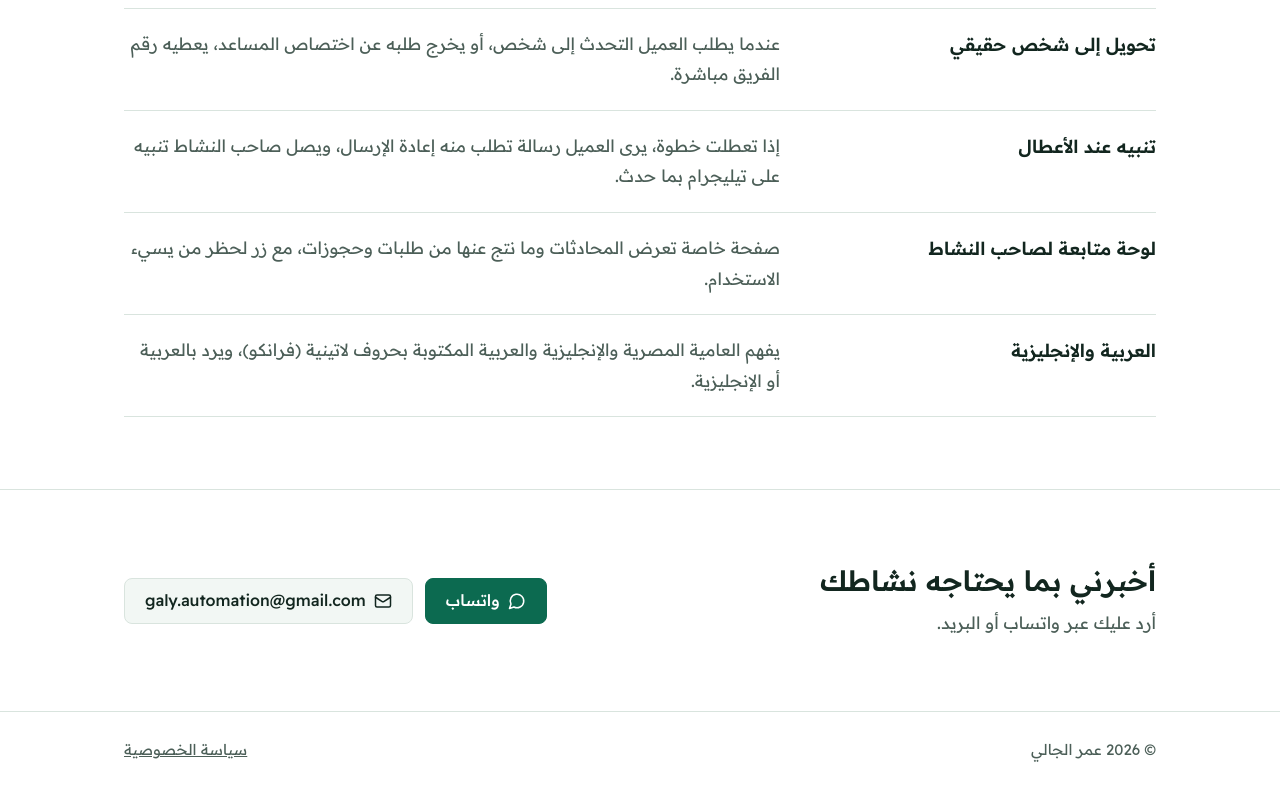
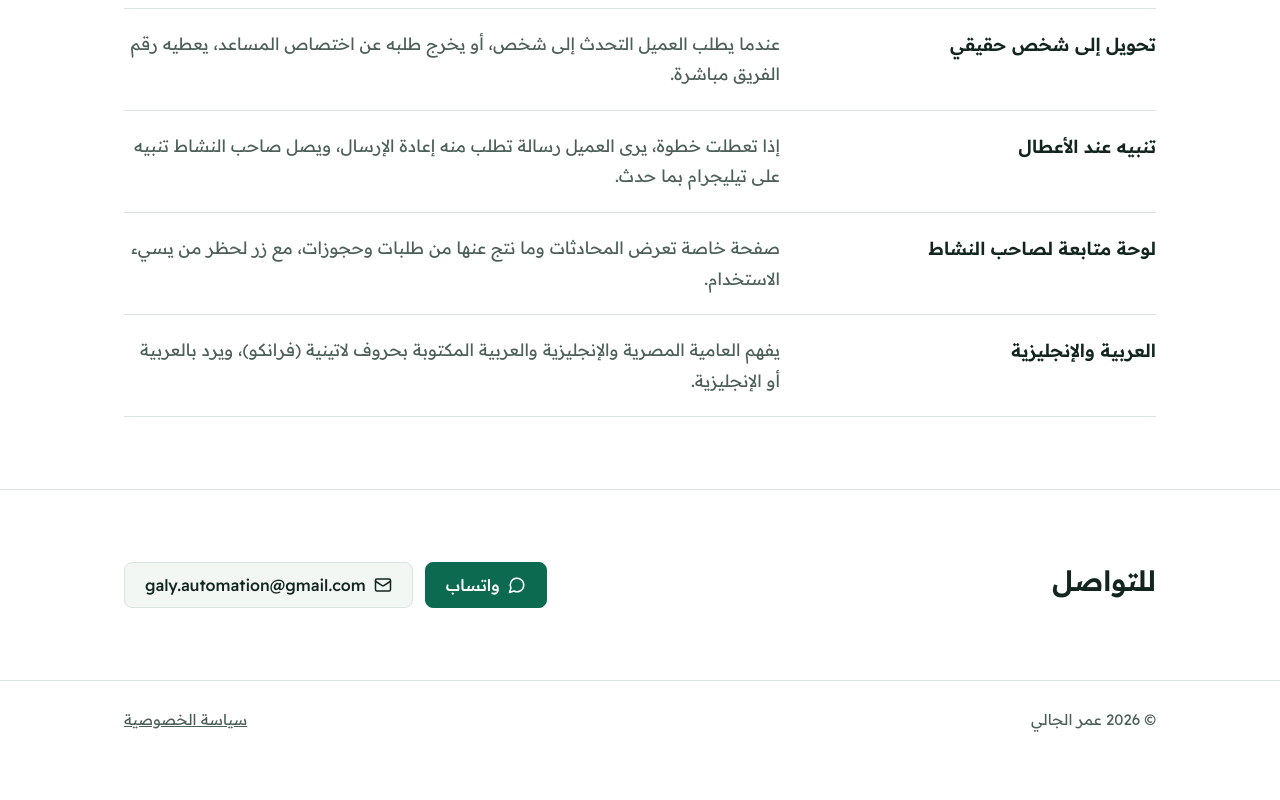
Before and after one commit to Omar-Galy/Omar-Galy.github.io, a plain HTML site: page index.html in a window 1280 px wide. Shown: the part 2426-3226 px from the top of the page. After the commit the page ends 3195 px from the top, so only its background shows below. Drawn offline with Linux system fonts and the light colour scheme; a web font is replaced by a local one.

Commit message:
Contact sections: home heading is just Contact, the 'I reply on WhatsApp or by email' line removed from all pages

```diff
--- a/index.html
+++ b/index.html
@@ -170,8 +170,7 @@
   <section id="contact">
     <div class="container contact">
       <div>
-        <h2><span data-lang="ar">أخبرني بما يحتاجه نشاطك</span><span data-lang="en">Tell me what your business needs</span></h2>
-        <p><span data-lang="ar">أرد عليك عبر واتساب أو البريد.</span><span data-lang="en">I reply on WhatsApp or by email.</span></p>
+        <h2><span data-lang="ar">للتواصل</span><span data-lang="en">Contact</span></h2>
       </div>
       <div class="actions">
         <a class="btn btn-primary" href="https://wa.me/201037800929">
```
Also changed, not shown: coach-galy.html (+0 -1 lines), dr-galy-clinic.html (+0 -1 lines), galy-fashion.html (+0 -1 lines).
